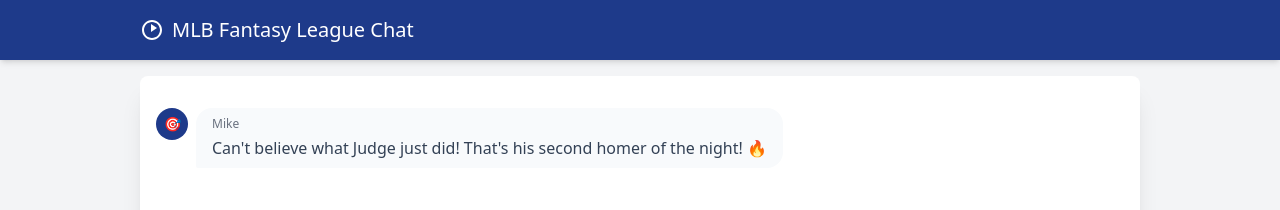
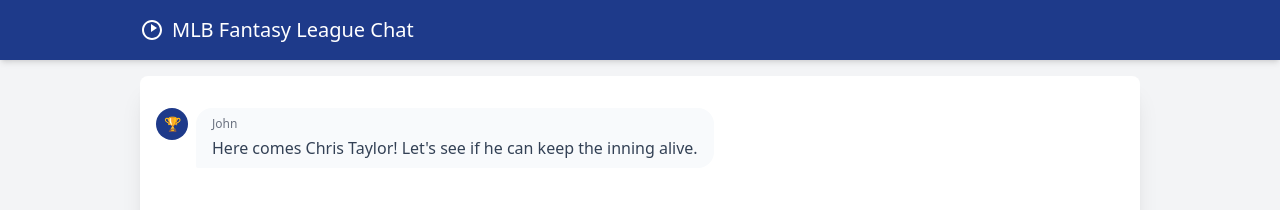
Before and after one commit to revanthreddy/fanpitch, a React (Vite) app: page / in a window 1280 px wide. Shown: the top 210 px of the page. Built offline with nearby package versions, Linux system fonts and the light colour scheme; no server answers.

Commit message:
Lining up conversation with our chosen game and making sure proper data is being passed

```diff
--- a/src/hooks/useChatSimulation.ts
+++ b/src/hooks/useChatSimulation.ts
@@ -1,6 +1,7 @@
 import { useState, useEffect, useRef } from 'react';
 import { ChatMessage, Conversation } from '../types';
 import { mockConversation } from '../mocks/mockConversation';
+import { getMockTime } from '../utils/dateUtils';
 
 export function useChatSimulation(
   conversation: Conversation = mockConversation,
@@ -11,7 +12,7 @@
 
   const simulateChat = () => {
     setIsSimulating(true);
-    const now = Date.now();
+    const now = getMockTime();
 
     // Clear any existing timeouts
     timeoutsRef.current.forEach(clearTimeout);
@@ -25,10 +26,16 @@
         const timeoutId = window.setTimeout(() => {
           setMessages((prev) => {
             if (prev.find((msg) => msg.id === message.id)) return prev;
+            console.log('adding message', message.timestamp);
             return [...prev, message];
           });
         }, delay);
         timeoutsRef.current.push(timeoutId);
+      } else {
+        setMessages((prev) => {
+          if (prev.find((msg) => msg.id === message.id)) return prev;
+          return [...prev, message];
+        });
       }
     });
 
--- a/src/mocks/mockConversation.ts
+++ b/src/mocks/mockConversation.ts
@@ -1,87 +1,57 @@
 import { Conversation } from '../types';
+import { getMockTime } from '../utils/dateUtils';
 
-const now = Date.now();
-const START_DELAY = 3000; // 3 seconds
-const CONVERSATION_DURATION = 30000; // 30 seconds
+const baseTime = getMockTime();
+const CONVERSATION_DURATION = 60000; // 1 minute
 
 export const mockConversation: Conversation = {
   id: 'mlb-fantasy-chat-1',
   title: 'MLB Fantasy League Chat',
-  startTime: now + START_DELAY,
-  endTime: now + START_DELAY + CONVERSATION_DURATION,
+  startTime: baseTime,
+  endTime: baseTime + CONVERSATION_DURATION,
   participants: [
     { id: 'user1', name: 'Mike', avatar: '🎯' },
     { id: 'user2', name: 'Sarah', avatar: '⚾' },
     { id: 'user3', name: 'John', avatar: '🏆' },
     { id: 'user4', name: 'Alex', avatar: '🔥', isUser: true },
-    { id: 'user5', name: 'BOT', avatar: '🤖', isAI: true },
+    { id: 'user5', name: 'Emma', avatar: '📊' },
   ],
   messages: [
     {
       id: '1',
-      text: "Can't believe what Judge just did! That's his second homer of the night! 🔥",
-      sender: { id: 'user1', name: 'Mike', avatar: '🎯' },
-      timestamp: now + START_DELAY + 0,
+      text: "Here comes Chris Taylor! Let's see if he can keep the inning alive.",
+      sender: { id: 'user3', name: 'John', avatar: '🏆' },
+      timestamp: baseTime, // 23:24:22
     },
     {
       id: '2',
-      text: "I'm so glad I drafted him first round. He's on fire tonight!",
-      sender: { id: 'user2', name: 'Sarah', avatar: '⚾' },
-      timestamp: now + START_DELAY + 3000,
+      text: 'Taylor with a sharp single to right! Runners on first and second for Ohtani 👀',
+      sender: { id: 'user5', name: 'Emma', avatar: '📊' },
+      timestamp: baseTime + 19000, // 23:24:41
     },
     {
       id: '3',
-      text: "Yeah, but my Ohtani's pitching a gem too. 8 Ks through 5!",
-      sender: { id: 'user3', name: 'John', avatar: '🏆' },
-      timestamp: now + START_DELAY + 7000,
+      text: "Ohtani stepping in. He's already 2-for-4 tonight with a double and a single!",
+      sender: { id: 'user4', name: 'Alex', avatar: '🔥', isUser: true },
+      timestamp: baseTime + 28000, // 23:24:50
     },
     {
       id: '4',
-      text: "Guys, Cole's dealing too. This Yankees-Angels game is insane!",
-      sender: { id: 'user4', name: 'Alex', avatar: '🔥', isUser: true },
-      timestamp: now + START_DELAY + 10000,
+      text: 'OHTANI CRUSHES IT! ABSOLUTE MOONSHOT TO RIGHT CENTER! 3-RUN HOMER! 🚀',
+      sender: { id: 'user1', name: 'Mike', avatar: '🎯' },
+      timestamp: baseTime + 35000, // 23:24:57
     },
     {
       id: '5',
-      text: "Hold up - Trout's coming up with bases loaded 👀",
-      sender: { id: 'user1', name: 'Mike', avatar: '🎯' },
-      timestamp: now + START_DELAY + 15000,
+      text: "That's his 51st of the year! The Dodgers dugout is going crazy! 🔥",
+      sender: { id: 'user3', name: 'John', avatar: '🏆' },
+      timestamp: baseTime + 43000, // 23:25:05
     },
     {
       id: '6',
-      text: 'Did you know that Trout is the only player in MLB history to have 300+ HRs, 300+ SB, and 300+ SB in the same season? 🤯',
-      sender: { id: 'user5', name: 'BOT', avatar: '🤖', isAI: true },
-      timestamp: now + START_DELAY + 18000,
-    },
-    {
-      id: '7',
-      text: "My week depends on this at-bat! I'm only up by 2 points 😰",
+      text: 'What a moment! Muncy and Taylor score ahead of him. This game is getting out of hand!',
       sender: { id: 'user2', name: 'Sarah', avatar: '⚾' },
-      timestamp: now + START_DELAY + 21000,
-    },
-    {
-      id: '8',
-      text: 'GRAND SLAM! TROUT YOU BEAUTIFUL MAN! 🎉',
-      sender: { id: 'user3', name: 'John', avatar: '🏆' },
-      timestamp: now + START_DELAY + 24000,
-    },
-    {
-      id: '9',
-      text: 'Well, there goes my pitching stats for the week 😭',
-      sender: { id: 'user4', name: 'Alex', avatar: '🔥', isUser: true },
-      timestamp: now + START_DELAY + 27000,
-    },
-    {
-      id: '10',
-      text: "Ohtani's pitching stats are: 1-0, 0.00 ERA, 10 Ks, 0 BBs, 0 HRs, 0.00 WHIP, 0.00 FIP, 0.00 xFIP, 0.00 K/BB, 0.00 K/9, 0.00 BB/9, 0.00 HR/9, 0.00 H/9, 0.00 HR/FB, 0.00 K/FB, 0.00 K%",
-      sender: { id: 'user5', name: 'BOT', avatar: '🤖', isAI: true },
-      timestamp: now + START_DELAY + 30000,
-    },
-    {
-      id: '11',
-      text: "That's baseball for ya! Anyone watching the Dodgers game? Betts is heating up 👀",
-      sender: { id: 'user1', name: 'Mike', avatar: '🎯' },
-      timestamp: now + START_DELAY + 33000,
+      timestamp: baseTime + 53000, // 23:25:15
     },
   ],
 };
--- a/src/utils/MLBDataForwarder.ts
+++ b/src/utils/MLBDataForwarder.ts
@@ -1,4 +1,5 @@
 import { Conversation } from '../types';
+import { getMockTime } from './dateUtils';
 import { MLBGameResponse } from './MLBStatsPoller';
 
 const MLB_FORWARDING_ENDPOINT =
@@ -23,7 +24,7 @@
   }
 
   private getFilteredConversation(conversation: Conversation): Conversation {
-    const currentTime = Date.now();
+    const currentTime = getMockTime();
     return {
       ...conversation,
       messages: conversation.messages.filter(
--- /dev/null
+++ b/src/utils/dateUtils.ts
@@ -0,0 +1,20 @@
+/**
+ * Base timestamp for the mock conversation (2024-09-19T23:22:26.211Z)
+ * This corresponds to the start of our conversation snippet from the MLB game
+ */
+export const MOCK_CONVERSATION_BASE_TIME = new Date(
+  '2024-09-19T22:52:22.211Z',
+).getTime();
+
+// Store initialization time to calculate offset
+const INIT_TIME = Date.now();
+
+/**
+ * Returns a timestamp that increments in real-time, starting from MOCK_CONVERSATION_BASE_TIME
+ * The time will increment at the same rate as real time, just offset to start
+ * from our mock conversation's beginning
+ */
+export const getMockTime = () => {
+  const elapsedSinceInit = Date.now() - INIT_TIME;
+  return MOCK_CONVERSATION_BASE_TIME + elapsedSinceInit;
+};
```
Also changed, not shown: src/App.tsx (+41 -16 lines), src/utils/MLBStatsPoller.ts (+34 -35 lines).
